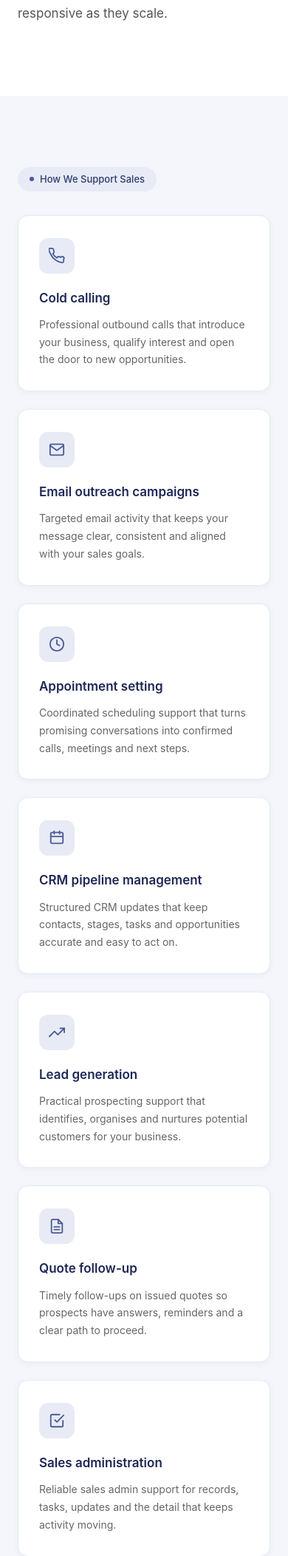
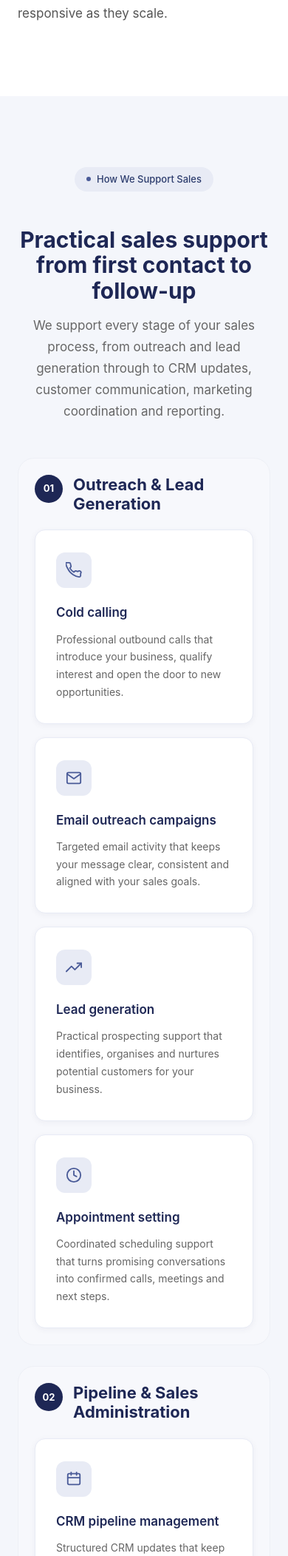
Before and after one commit to JakubKRATO/bypress_website, a Flask app: page /services/lead-generation in a window 390 px wide. Shown: the part 1255-3359 px from the top of the page at 74% size. Run offline with Flask 3, Linux system fonts and the light colour scheme.

Commit message:
leads fixed

```diff
--- a/static/css/service.css
+++ b/static/css/service.css
@@ -484,3 +484,103 @@
     font-size: 17px;
   }
 }
+
+
+.service-features__header {
+  max-width: 760px;
+  margin: 0 auto 48px;
+  text-align: center;
+}
+
+.service-features__title {
+  font-size: clamp(30px, 4vw, 44px);
+  line-height: 1.15;
+  color: #1e2755;
+  margin: 16px 0;
+}
+
+.service-features__intro {
+  font-size: 17px;
+  line-height: 1.7;
+  color: #666;
+}
+
+.service-feature-groups {
+  display: flex;
+  flex-direction: column;
+  gap: 28px;
+}
+
+.service-feature-group {
+  padding: 28px;
+  border-radius: 22px;
+  background: #f7f8fc;
+  border: 1px solid #eef0f6;
+}
+
+.service-feature-group__header {
+  display: flex;
+  align-items: center;
+  gap: 14px;
+  margin-bottom: 22px;
+}
+
+.service-feature-group__eyebrow {
+  width: 38px;
+  height: 38px;
+  border-radius: 50%;
+  background: #1e2755;
+  color: #fff;
+  display: inline-flex;
+  align-items: center;
+  justify-content: center;
+  font-size: 13px;
+  font-weight: 700;
+  flex-shrink: 0;
+}
+
+.service-feature-group__header h3 {
+  font-size: 22px;
+  line-height: 1.2;
+  color: #1e2755;
+  margin: 0;
+}
+
+.service-feature-group__grid {
+  display: grid;
+  grid-template-columns: repeat(4, 1fr);
+  gap: 18px;
+}
+
+.service-feature-group__grid--three {
+  grid-template-columns: repeat(3, 1fr);
+}
+
+.feature-card {
+  background: #fff;
+}
+
+@media (max-width: 1100px) {
+  .service-feature-group__grid {
+    grid-template-columns: repeat(2, 1fr);
+  }
+
+  .service-feature-group__grid--three {
+    grid-template-columns: repeat(3, 1fr);
+  }
+}
+
+@media (max-width: 800px) {
+  .service-feature-group__grid,
+  .service-feature-group__grid--three {
+    grid-template-columns: 1fr;
+  }
+
+  .service-feature-group {
+    padding: 22px;
+  }
+
+  .service-feature-group__header {
+    align-items: flex-start;
+  }
+}
--- a/templates/lead-generation.html
+++ b/templates/lead-generation.html
@@ -95,85 +95,147 @@ We support businesses with the operational side of growth, helping them stay pro
 
   <section class="service-features lead-generation-features">
   <div class="service-features__inner">
+    <div class="service-features__header">
       <div class="service-features__label">
         <span class="service-features__label-dot"></span>
         How We Support Sales
       </div>
-      <div class="service-features__grid">
+
+      <h2 class="service-features__title">
+        Practical sales support from first contact to follow-up
+      </h2>
+
+      <p class="service-features__intro">
+        We support every stage of your sales process, from outreach and lead generation
+        through to CRM updates, customer communication, marketing coordination and reporting.
+      </p>
+    </div>
+
+    <div class="service-feature-groups">
+      <div class="service-feature-group">
+        <div class="service-feature-group__header">
+          <span class="service-feature-group__eyebrow">01</span>
+          <h3>Outreach & Lead Generation</h3>
+        </div>
+
+        <div class="service-feature-group__grid">
           <div class="feature-card">
             <div class="feature-card__icon"><svg viewBox="0 0 24 24" aria-hidden="true"><path d="M22 16.92v3a2 2 0 0 1-2.18 2 19.79 19.79 0 0 1-8.63-3.07A19.5 19.5 0 0 1 3.07 9.81 19.79 19.79 0 0 1 0 1.13 2 2 0 0 1 2 1h3a2 2 0 0 1 2 1.72c.127.96.361 1.903.7 2.81a2 2 0 0 1-.45 2.11L6.09 8.91a16 16 0 0 0 6 6l1.27-1.27a2 2 0 0 1 2.11-.45c.907.339 1.85.573 2.81.7A2 2 0 0 1 22 16.92z"></path></svg></div>
             <div class="feature-card__title">Cold calling</div>
             <p class="feature-card__text">Professional outbound calls that introduce your business, qualify interest and open the door to new opportunities.</p>
           </div>
+
           <div class="feature-card">
             <div class="feature-card__icon"><svg viewBox="0 0 24 24" aria-hidden="true"><path d="M4 4h16c1.1 0 2 .9 2 2v12c0 1.1-.9 2-2 2H4c-1.1 0-2-.9-2-2V6c0-1.1.9-2 2-2z"></path><polyline points="22,6 12,13 2,6"></polyline></svg></div>
             <div class="feature-card__title">Email outreach campaigns</div>
             <p class="feature-card__text">Targeted email activity that keeps your message clear, consistent and aligned with your sales goals.</p>
           </div>
+
+          <div class="feature-card">
+            <div class="feature-card__icon"><svg viewBox="0 0 24 24" aria-hidden="true"><polyline points="23 6 13.5 15.5 8.5 10.5 1 18"></polyline><polyline points="17 6 23 6 23 12"></polyline></svg></div>
+            <div class="feature-card__title">Lead generation</div>
+            <p class="feature-card__text">Practical prospecting support that identifies, organises and nurtures potential customers for your business.</p>
+          </div>
+
           <div class="feature-card">
             <div class="feature-card__icon"><svg viewBox="0 0 24 24" aria-hidden="true"><circle cx="12" cy="12" r="10"></circle><polyline points="12 6 12 12 16 14"></polyline></svg></div>
             <div class="feature-card__title">Appointment setting</div>
             <p class="feature-card__text">Coordinated scheduling support that turns promising conversations into confirmed calls, meetings and next steps.</p>
           </div>
+        </div>
+      </div>
+
+      <div class="service-feature-group">
+        <div class="service-feature-group__header">
+          <span class="service-feature-group__eyebrow">02</span>
+          <h3>Pipeline & Sales Administration</h3>
+        </div>
+
+        <div class="service-feature-group__grid">
           <div class="feature-card">
             <div class="feature-card__icon"><svg viewBox="0 0 24 24" aria-hidden="true"><rect x="3" y="4" width="18" height="16" rx="2"></rect><line x1="8" y1="2" x2="8" y2="6"></line><line x1="16" y1="2" x2="16" y2="6"></line><line x1="3" y1="10" x2="21" y2="10"></line></svg></div>
             <div class="feature-card__title">CRM pipeline management</div>
             <p class="feature-card__text">Structured CRM updates that keep contacts, stages, tasks and opportunities accurate and easy to act on.</p>
           </div>
-        <div class="feature-card">
-          <div class="feature-card__icon"><svg viewBox="0 0 24 24" aria-hidden="true"><polyline points="23 6 13.5 15.5 8.5 10.5 1 18"></polyline><polyline points="17 6 23 6 23 12"></polyline></svg></div>
-          <div class="feature-card__title">Lead generation</div>
-          <p class="feature-card__text">Practical prospecting support that identifies, organises and nurtures potential customers for your business.</p>
-        </div>
+
           <div class="feature-card">
             <div class="feature-card__icon"><svg viewBox="0 0 24 24" aria-hidden="true"><path d="M14 2H6a2 2 0 0 0-2 2v16a2 2 0 0 0 2 2h12a2 2 0 0 0 2-2V8z"></path><polyline points="14 2 14 8 20 8"></polyline><line x1="16" y1="13" x2="8" y2="13"></line><line x1="16" y1="17" x2="8" y2="17"></line></svg></div>
             <div class="feature-card__title">Quote follow-up</div>
             <p class="feature-card__text">Timely follow-ups on issued quotes so prospects have answers, reminders and a clear path to proceed.</p>
           </div>
+
           <div class="feature-card">
             <div class="feature-card__icon"><svg viewBox="0 0 24 24" aria-hidden="true"><path d="M9 11l3 3L22 4"></path><path d="M21 12v7a2 2 0 0 1-2 2H5a2 2 0 0 1-2-2V5a2 2 0 0 1 2-2h11"></path></svg></div>
             <div class="feature-card__title">Sales administration</div>
             <p class="feature-card__text">Reliable sales admin support for records, tasks, updates and the detail that keeps activity moving.</p>
           </div>
+
+          <div class="feature-card">
+            <div class="feature-card__icon"><svg viewBox="0 0 24 24" aria-hidden="true"><ellipse cx="12" cy="5" rx="9" ry="3"></ellipse><path d="M21 12c0 1.66-4.03 3-9 3s-9-1.34-9-3"></path><path d="M3 5v14c0 1.66 4.03 3 9 3s9-1.34 9-3V5"></path></svg></div>
+            <div class="feature-card__title">Database management</div>
+            <p class="feature-card__text">Clean, organised contact data that supports better targeting, smoother follow-up and more accurate reporting.</p>
+          </div>
+        </div>
+      </div>
+
+      <div class="service-feature-group">
+        <div class="service-feature-group__header">
+          <span class="service-feature-group__eyebrow">03</span>
+          <h3>Communication & Marketing Support</h3>
+        </div>
+
+        <div class="service-feature-group__grid">
           <div class="feature-card">
             <div class="feature-card__icon"><svg viewBox="0 0 24 24" aria-hidden="true"><path d="M21 15a2 2 0 0 1-2 2H7l-4 4V5a2 2 0 0 1 2-2h14a2 2 0 0 1 2 2z"></path></svg></div>
             <div class="feature-card__title">Customer follow-up</div>
             <p class="feature-card__text">Friendly post-enquiry and post-sale contact that helps customers feel supported and keeps relationships warm.</p>
           </div>
-        <div class="feature-card">
-          <div class="feature-card__icon"><svg viewBox="0 0 24 24" aria-hidden="true"><ellipse cx="12" cy="5" rx="9" ry="3"></ellipse><path d="M21 12c0 1.66-4.03 3-9 3s-9-1.34-9-3"></path><path d="M3 5v14c0 1.66 4.03 3 9 3s9-1.34 9-3V5"></path></svg></div>
-          <div class="feature-card__title">Database management</div>
-          <p class="feature-card__text">Clean, organised contact data that supports better targeting, smoother follow-up and more accurate reporting.</p>
-        </div>
+
           <div class="feature-card">
             <div class="feature-card__icon"><svg viewBox="0 0 24 24" aria-hidden="true"><path d="M18 8a3 3 0 1 0-2.83-4H8a3 3 0 1 0 0 6h7.17A3 3 0 0 0 18 8z"></path><path d="M6 14a3 3 0 1 0 2.83 4H16a3 3 0 1 0 0-6H8.83A3 3 0 0 0 6 14z"></path></svg></div>
             <div class="feature-card__title">Social media coordination</div>
             <p class="feature-card__text">Coordinated social activity that supports visibility, keeps channels active and reinforces your business message.</p>
           </div>
+
           <div class="feature-card">
             <div class="feature-card__icon"><svg viewBox="0 0 24 24" aria-hidden="true"><path d="M4 4h16v16H4z"></path><line x1="8" y1="8" x2="16" y2="8"></line><line x1="8" y1="12" x2="16" y2="12"></line><line x1="8" y1="16" x2="13" y2="16"></line></svg></div>
             <div class="feature-card__title">Newsletter management</div>
             <p class="feature-card__text">Support with newsletter planning, list coordination and regular communications that keep audiences engaged.</p>
           </div>
+
           <div class="feature-card">
             <div class="feature-card__icon"><svg viewBox="0 0 24 24" aria-hidden="true"><path d="M17 8h2a2 2 0 0 1 2 2v8a2 2 0 0 1-2 2h-2l-4 4v-4H9a2 2 0 0 1-2-2v-2"></path><path d="M15 2H5a2 2 0 0 0-2 2v8a2 2 0 0 0 2 2h2l4 4v-4h4a2 2 0 0 0 2-2V4a2 2 0 0 0-2-2z"></path></svg></div>
             <div class="feature-card__title">Client communications</div>
             <p class="feature-card__text">Clear and professional client communication that protects your tone, your time and your customer experience.</p>
           </div>
+        </div>
+      </div>
+
+      <div class="service-feature-group service-feature-group--wide">
+        <div class="service-feature-group__header">
+          <span class="service-feature-group__eyebrow">04</span>
+          <h3>Coordination & Reporting</h3>
+        </div>
+
+        <div class="service-feature-group__grid service-feature-group__grid--three">
           <div class="feature-card">
             <div class="feature-card__icon"><svg viewBox="0 0 24 24" aria-hidden="true"><circle cx="12" cy="12" r="3"></circle><path d="M19.4 15a1.65 1.65 0 0 0 .33 1.82l.06.06a2 2 0 0 1-2.83 2.83l-.06-.06A1.65 1.65 0 0 0 15 19.4a1.65 1.65 0 0 0-1 .6 1.65 1.65 0 0 0-.33 1.82 2 2 0 0 1-3.34 0A1.65 1.65 0 0 0 9 19.4a1.65 1.65 0 0 0-1.82.33l-.06.06a2 2 0 0 1-2.83-2.83l.06-.06A1.65 1.65 0 0 0 4.6 15a1.65 1.65 0 0 0-.6-1 1.65 1.65 0 0 0-1.82-.33 2 2 0 0 1 0-3.34A1.65 1.65 0 0 0 4.6 9a1.65 1.65 0 0 0-.33-1.82l-.06-.06a2 2 0 0 1 2.83-2.83l.06.06A1.65 1.65 0 0 0 9 4.6a1.65 1.65 0 0 0 1-.6 1.65 1.65 0 0 0 .33-1.82 2 2 0 0 1 3.34 0A1.65 1.65 0 0 0 15 4.6a1.65 1.65 0 0 0 1.82-.33l.06-.06a2 2 0 0 1 2.83 2.83l-.06.06A1.65 1.65 0 0 0 19.4 9a1.65 1.65 0 0 0 .6 1 1.65 1.65 0 0 0 1.82.33 2 2 0 0 1 0 3.34A1.65 1.65 0 0 0 19.4 15z"></path></svg></div>
             <div class="feature-card__title">Marketing coordination</div>
             <p class="feature-card__text">Joined-up support for marketing tasks, campaign activity and communications that need steady coordination.</p>
           </div>
+
           <div class="feature-card">
             <div class="feature-card__icon"><svg viewBox="0 0 24 24" aria-hidden="true"><rect x="3" y="4" width="18" height="18" rx="2"></rect><line x1="16" y1="2" x2="16" y2="6"></line><line x1="8" y1="2" x2="8" y2="6"></line><line x1="3" y1="10" x2="21" y2="10"></line><path d="M8 14h.01"></path><path d="M12 14h.01"></path><path d="M16 14h.01"></path></svg></div>
             <div class="feature-card__title">Event coordination</div>
             <p class="feature-card__text">Organised coordination for event communications, attendee follow-up, schedules and supporting admin.</p>
           </div>
+
           <div class="feature-card">
             <div class="feature-card__icon"><svg viewBox="0 0 24 24" aria-hidden="true"><line x1="18" y1="20" x2="18" y2="10"></line><line x1="12" y1="20" x2="12" y2="4"></line><line x1="6" y1="20" x2="6" y2="14"></line></svg></div>
             <div class="feature-card__title">Reporting &amp; KPI tracking</div>
             <p class="feature-card__text">Clear reporting and KPI tracking that helps you understand activity, progress and where attention is needed.</p>
+          </div>
+        </div>
       </div>
     </div>
   </div>
```
Lines whose indentation alone changed are shown as unchanged.
